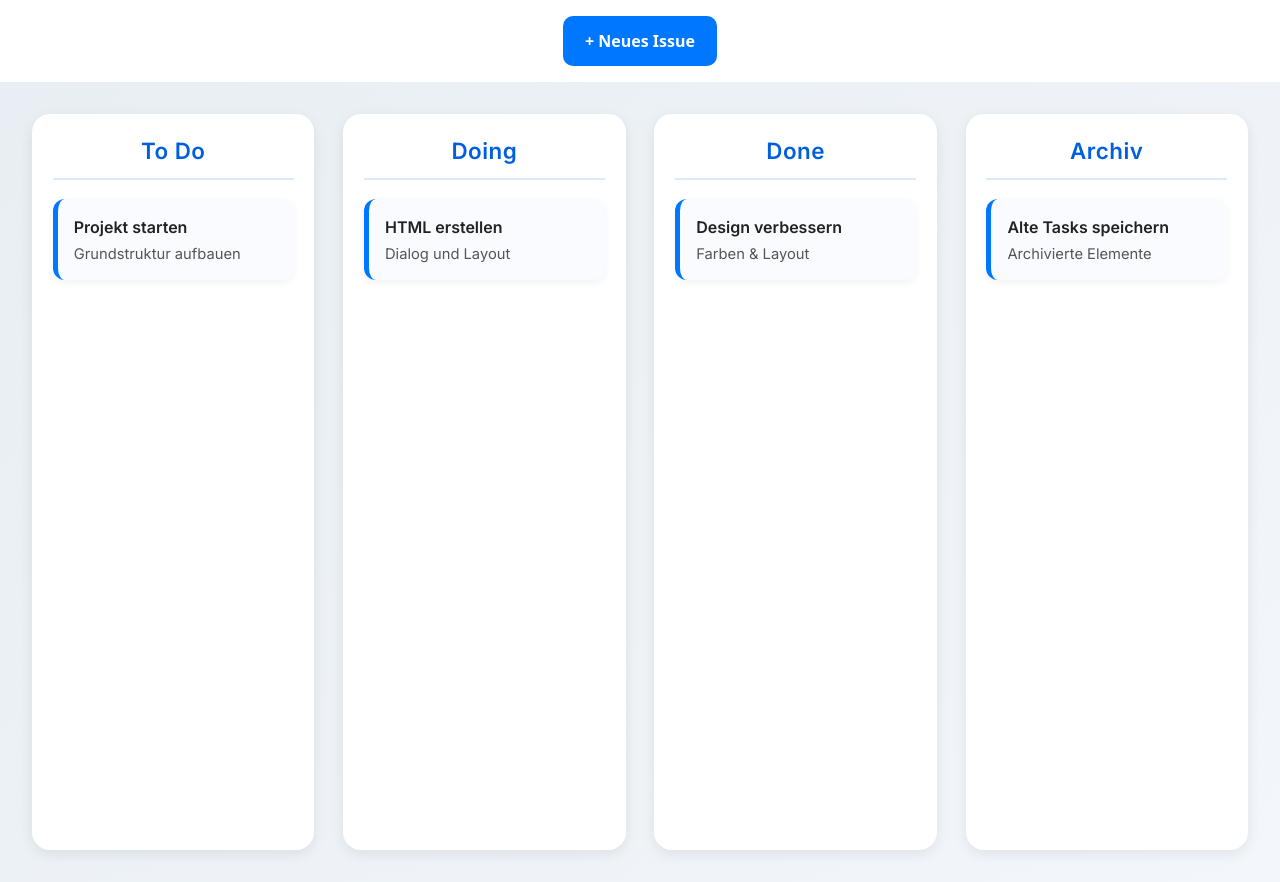
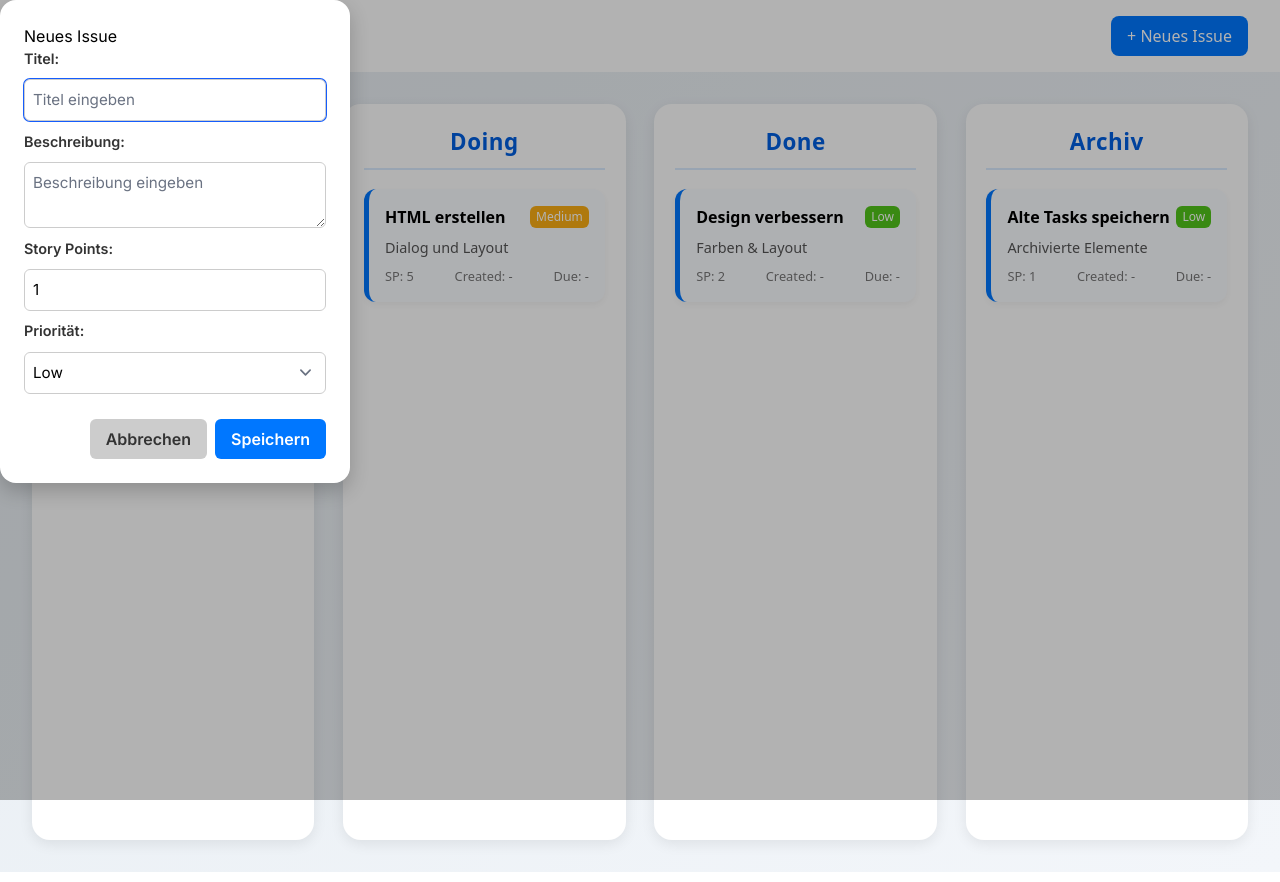
Before and after one commit to ardhas20/Kanban, a SvelteKit app: page / in a window 1280 px wide. Both pictures are taken after a click on the button "+ Neues Issue". Built offline with nearby package versions, Linux system fonts and the light colour scheme.

Commit message:
nAdd basic Kanban layout with lanes and IssueCard component

```diff
--- a/src/routes/+page.svelte
+++ b/src/routes/+page.svelte
@@ -1,16 +1,102 @@
 <script>
+    import IssueCard from './IssueCard.svelte';
+
     let lanes = ["To Do", "Doing", "Done", "Archiv"];
+    let issues = [
+      { title: "Projekt starten", description: "Grundstruktur aufbauen", lane: "To Do", storyPoints: 3, priority: "High" },
+      { title: "HTML erstellen", description: "Dialog und Layout", lane: "Doing", storyPoints: 5, priority: "Medium" },
+      { title: "Design verbessern", description: "Farben & Layout", lane: "Done", storyPoints: 2, priority: "Low" },
+      { title: "Alte Tasks speichern", description: "Archivierte Elemente", lane: "Archiv", storyPoints: 1, priority: "Low" }
+    ];
 
-	let issues = [
-		{ title: "Projekt starten", description: "Grundstruktur aufbauen", lane: "To Do" },
-		{ title: "HTML erstellen", description: "Dialog und Layout", lane: "Doing" },
-		{ title: "Design verbessern", description: "Farben & Layout", lane: "Done" },
-		{ title: "Alte Tasks speichern", description: "Archivierte Elemente", lane: "Archiv" }
-	];
+    let dialog;
+
+    function openDialog() {
+      dialog.showModal();
+    }
+
+    function closeDialog() {
+      dialog.close();
+    }
   </script>
+
+  <header>
+    <h1>Kanban Board</h1>
+    <button on:click={openDialog}>+ Neues Issue</button>
+  </header>
+
+  <main>
+    {#each lanes as lane}
+      <div class="lane">
+        <h2>{lane}</h2>
+        {#each issues.filter(issue => issue.lane === lane) as issue}
+          <IssueCard {issue} />
+        {/each}
+      </div>
+    {/each}
+  </main>
+
+  <dialog bind:this={dialog}>
+    <h2>Neues Issue</h2>
+    <form method="dialog">
+      <label for="title">Titel:</label>
+      <input id="title" type="text" placeholder="Titel eingeben" />
+
+      <label for="desc">Beschreibung:</label>
+      <textarea id="desc" placeholder="Beschreibung eingeben"></textarea>
+
+      <label for="sp">Story Points:</label>
+      <input id="sp" type="number" min="1" value="1" />
+
+      <label for="prio">Priorität:</label>
+      <select id="prio">
+        <option>Low</option>
+        <option>Medium</option>
+        <option>High</option>
+      </select>
+
+      <div class="actions">
+        <button type="button" on:click={closeDialog}>Abbrechen</button>
+        <button type="submit">Speichern</button>
+      </div>
+    </form>
+  </dialog>
 
   <style>
     @import url('https://fonts.googleapis.com/css2?family=Inter:wght@400;600&display=swap');
+
+    body {
+      font-family: 'Inter', sans-serif;
+    }
+
+    header {
+      display: flex;
+      justify-content: space-between;
+      align-items: center;
+      padding: 1rem 2rem;
+      background: #ffffff;
+      box-shadow: 0 2px 8px rgba(0,0,0,0.1);
+    }
+
+    header h1 {
+      font-size: 1.5rem;
+      color: #005fe0;
+    }
+
+    header button {
+      background: #0077ff;
+      color: white;
+      border: none;
+      border-radius: 8px;
+      padding: 0.5rem 1rem;
+      font-size: 1rem;
+      cursor: pointer;
+      transition: 0.2s;
+    }
+
+    header button:hover {
+      background: #005fe0;
+    }
 
     main {
       display: grid;
@@ -19,39 +105,13 @@
       padding: 2rem;
       min-height: 100vh;
       background: linear-gradient(135deg, #e8eef3, #f3f6fa);
-		font-family: 'Inter', sans-serif;
-	}
-
-	header {
-		display: flex;
-		justify-content: center;
-		align-items: center;
-		padding: 1rem;
-		background: #ffffff;
-		box-shadow: 0 3px 10px rgba(0, 0, 0, 0.05);
-	}
-
-	button {
-		background: #0077ff;
-		color: white;
-		font-weight: 600;
-		border: none;
-		padding: 0.8rem 1.4rem;
-		border-radius: 10px;
-		cursor: pointer;
-		font-size: 1rem;
-		transition: background 0.25s ease;
-	}
-
-	button:hover {
-		background: #005fd1;
     }
 
     .lane {
       background: white;
       border-radius: 18px;
       padding: 1.3rem;
-		box-shadow: 0 4px 14px rgba(0, 0, 0, 0.08);
+      box-shadow: 0 4px 14px rgba(0,0,0,0.08);
       display: flex;
       flex-direction: column;
       transition: 0.25s ease;
@@ -59,10 +119,10 @@
 
     .lane:hover {
       transform: translateY(-6px);
-		box-shadow: 0 8px 18px rgba(0, 0, 0, 0.12);
+      box-shadow: 0 8px 18px rgba(0,0,0,0.12);
     }
 
-	h2 {
+    .lane h2 {
       text-align: center;
       color: #005fe0;
       margin-bottom: 1.2rem;
@@ -73,51 +133,60 @@
       letter-spacing: 0.5px;
     }
 
-	.issue {
-		background: #f9fbff;
-		border-left: 5px solid #0077ff;
-		border-radius: 12px;
-		padding: 1rem;
-		margin-bottom: 1rem;
-		box-shadow: 0 3px 8px rgba(0, 0, 0, 0.05);
-		transition: all 0.2s ease;
+    dialog {
+      border: none;
+      border-radius: 16px;
+      padding: 1.5rem;
+      width: 350px;
+      box-shadow: 0 8px 20px rgba(0,0,0,0.2);
+      font-family: 'Inter', sans-serif;
     }
 
-	.issue:hover {
-		transform: scale(1.02);
-		background: #ffffff;
+    dialog::backdrop {
+      background: rgba(0,0,0,0.3);
     }
 
-	.issue strong {
-		display: block;
-		color: #222;
-		font-size: 1rem;
-		margin-bottom: 0.3rem;
-		font-weight: 600;
+    form {
+      display: flex;
+      flex-direction: column;
+      gap: 0.6rem;
     }
 
-	.issue p {
-		font-size: 0.92rem;
-		color: #555;
-		line-height: 1.4;
-		margin: 0;
+    label {
+      font-weight: 600;
+      font-size: 0.9rem;
+      color: #333;
+    }
+
+    input, textarea, select {
+      border: 1px solid #ccc;
+      border-radius: 6px;
+      padding: 0.5rem;
+      font-size: 0.95rem;
+    }
+
+    .actions {
+      display: flex;
+      justify-content: flex-end;
+      gap: 0.5rem;
+      margin-top: 1rem;
+    }
+
+    .actions button {
+      border: none;
+      border-radius: 6px;
+      padding: 0.5rem 1rem;
+      font-weight: 600;
+      cursor: pointer;
+    }
+
+    .actions button[type="button"] {
+      background: #ccc;
+      color: #333;
+    }
+
+    .actions button[type="submit"] {
+      background: #0077ff;
+      color: white;
     }
   </style>
-
-<header>
-	<button>+ Neues Issue</button>
-</header>
-
-<main>
-	{#each lanes as lane}
-		<div class="lane">
-			<h2>{lane}</h2>
-			{#each issues.filter(issue => issue.lane === lane) as issue}
-				<div class="issue">
-					<strong>{issue.title}</strong>
-					<p>{issue.description}</p>
-				</div>
-			{/each}
-		</div>
-	{/each}
-</main>
--- /dev/null
+++ b/src/routes/IssueCard.svelte
@@ -0,0 +1,78 @@
+<script>
+    export let issue;
+
+    const getPriorityColor = (priority) => {
+      switch (priority) {
+        case 'High': return '#ff4d4f'; // rot
+        case 'Medium': return '#faad14'; // gelb
+        case 'Low': return '#52c41a'; // grün
+        default: return '#d9d9d9'; // grau
+      }
+    };
+  </script>
+
+  <div class="issue-card">
+    <div class="header">
+      <h3>{issue.title}</h3>
+      <span class="priority" style="background-color: {getPriorityColor(issue.priority)}">
+        {issue.priority}
+      </span>
+    </div>
+    <p>{issue.description}</p>
+    <div class="meta">
+      <span>SP: {issue.storyPoints}</span>
+      <span>Created: {issue.creationDate || '-'}</span>
+      <span>Due: {issue.dueDate || '-'}</span>
+    </div>
+  </div>
+
+  <style>
+  .issue-card {
+    background: #f9fbff;
+    border-left: 5px solid #0077ff;
+    border-radius: 12px;
+    padding: 1rem;
+    margin-bottom: 1rem;
+    box-shadow: 0 3px 8px rgba(0,0,0,0.05);
+    transition: all 0.2s ease;
+    cursor: grab;
+  }
+
+  .issue-card:hover {
+    transform: scale(1.02);
+    background: #ffffff;
+  }
+
+  .issue-card .header {
+    display: flex;
+    justify-content: space-between;
+    align-items: center;
+    margin-bottom: 0.5rem;
+  }
+
+  .issue-card .header h3 {
+    font-size: 1rem;
+    font-weight: 600;
+    margin: 0;
+  }
+
+  .issue-card .priority {
+    color: white;
+    font-size: 0.75rem;
+    padding: 2px 6px;
+    border-radius: 6px;
+  }
+
+  .issue-card p {
+    font-size: 0.9rem;
+    color: #555;
+    margin: 0 0 0.5rem 0;
+  }
+
+  .issue-card .meta {
+    font-size: 0.8rem;
+    color: #777;
+    display: flex;
+    justify-content: space-between;
+  }
+  </style>
```
Lines whose indentation alone changed are shown as unchanged.
